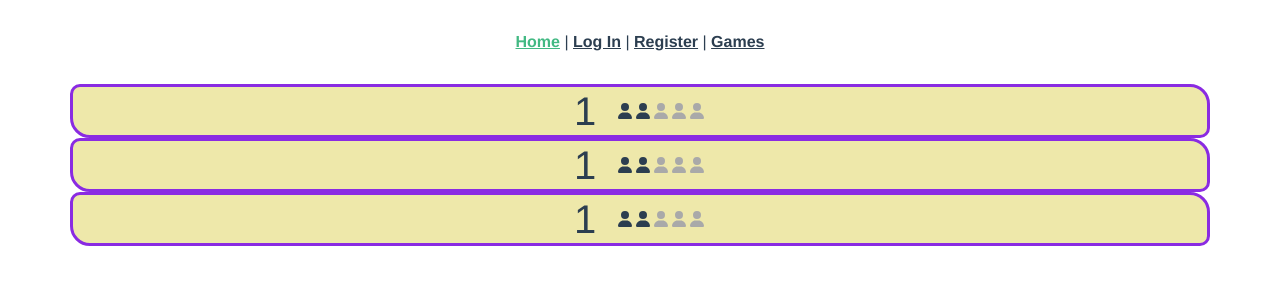
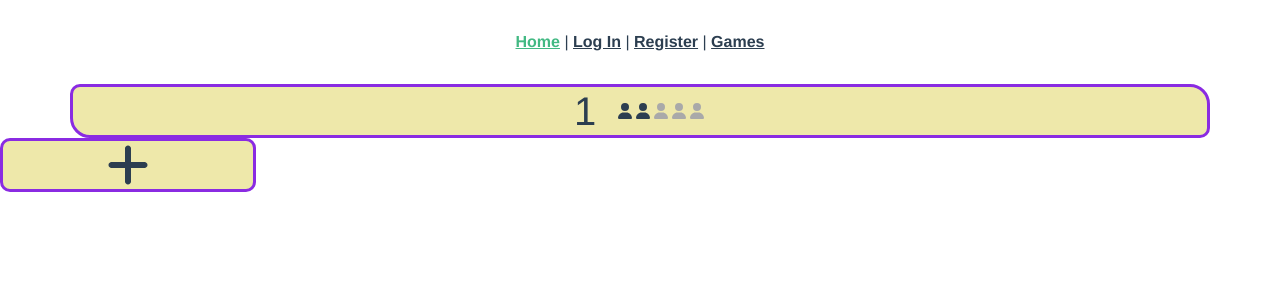
Before and after one commit to marcosdima/bleff_app, a Vue app in the folder frontend/: page / in a window 1280 px wide. Shown: the top 300 px of the page. Built offline with nearby package versions, Linux system fonts and the light colour scheme.

Commit message:
New: CustomButton and implementation

```diff
--- a/frontend/src/components/GameDisplayer.vue
+++ b/frontend/src/components/GameDisplayer.vue
@@ -61,7 +61,6 @@ export default {
   flex-wrap: wrap;
   border: solid blueviolet;
   border-radius: 10px 20px 10px 20px;
-  height: fit-content;
   background: palegoldenrod;
 }
 .container-mouse-on {
--- /dev/null
+++ b/frontend/src/components/simple/CustomButton.vue
@@ -0,0 +1,53 @@
+<template>
+  <div
+    class="button"
+    :style="{ background: backgroundColor }"
+    @mouseenter="backgroundColor = mouseOnColor"
+    @mouseleave="backgroundColor = mouseOutColor"
+  >
+    <FontAwesomeIcon
+      class="icon"
+      :icon="iconName"
+      size="3x"
+      v-if="iconName != ''"
+    ></FontAwesomeIcon>
+    <div class="icon" v-if="label != ''">{{ label }}</div>
+  </div>
+</template>
+
+<script>
+import { FontAwesomeIcon } from "@fortawesome/vue-fontawesome";
+export default {
+  components: {
+    FontAwesomeIcon,
+  },
+  props: {
+    iconName: {
+      type: String,
+      default: "plus",
+    },
+    label: {
+      type: String,
+      default: "",
+    },
+  },
+  data() {
+    return {
+      backgroundColor: "palegoldenrod",
+      mouseOnColor: "darkgray",
+      mouseOutColor: "palegoldenrod",
+    };
+  },
+};
+</script>
+
+<style scoped>
+.button {
+  display: flex;
+  align-content: center;
+  justify-content: center;
+  border: solid blueviolet;
+  width: 20%;
+  border-radius: 10px;
+}
+</style>
--- a/frontend/src/main.js
+++ b/frontend/src/main.js
@@ -5,7 +5,7 @@ import "bootstrap/dist/css/bootstrap.min.css";
 
 import { library } from "@fortawesome/fontawesome-svg-core";
 import { FontAwesomeIcon } from "@fortawesome/vue-fontawesome";
-import { faUser } from "@fortawesome/free-solid-svg-icons";
+import { faUser, faPlus } from "@fortawesome/free-solid-svg-icons";
 
 const cookieParser = function (field) {
   const cookies = document.cookie.split("; ").reduce((acc, cookie) => {
@@ -29,7 +29,7 @@ const notify = function notify(msg) {
   }
 };
 
-library.add(faUser);
+library.add(faUser, faPlus);
 
 const app = createApp(App);
 app.use(router);
--- a/frontend/src/views/GameSelection.vue
+++ b/frontend/src/views/GameSelection.vue
@@ -1,5 +1,6 @@
 <template>
   <div class="flex-container">
+    <CustomButton :iconName="iconName" />
     <div>
       <div v-for="game in games" :key="game.id_game">
         <GameDisplayer
@@ -16,15 +17,18 @@
 
 <script>
 import GameDisplayer from "@/components/GameDisplayer.vue";
+import CustomButton from "@/components/simple/CustomButton.vue";
 export default {
   components: {
     GameDisplayer,
+    CustomButton,
   },
   data() {
     return {
       games: [],
       selected: null,
       max: 5,
+      iconName: "plus",
     };
   },
   created() {
@@ -62,15 +66,14 @@ export default {
 };
 </script>
 
-<style>
+<style scoped>
 .flex-container {
   display: flex;
   flex-direction: column;
-  align-content: center;
+  align-items: center;
   justify-content: center;
 }
-
 .game-displayer {
-  margin: 0.5%;
+  margin: 5px;
 }
 </style>
--- a/frontend/src/views/HomePage.vue
+++ b/frontend/src/views/HomePage.vue
@@ -5,26 +5,19 @@
       :userConnected="2"
       :maxUser="5"
     ></GameDisplayer>
-    <GameDisplayer
-      :gameNumber="1"
-      :userConnected="2"
-      :maxUser="5"
-    ></GameDisplayer>
-    <GameDisplayer
-      :gameNumber="1"
-      :userConnected="2"
-      :maxUser="5"
-    ></GameDisplayer>
+    <CustomButton iconName="plus"></CustomButton>
   </div>
 </template>
 
 <script>
 import GameDisplayer from "@/components/GameDisplayer.vue";
+import CustomButton from "@/components/simple/CustomButton.vue";
 
 export default {
   name: "HomePage",
   components: {
     GameDisplayer,
+    CustomButton,
   },
 };
 </script>
```
